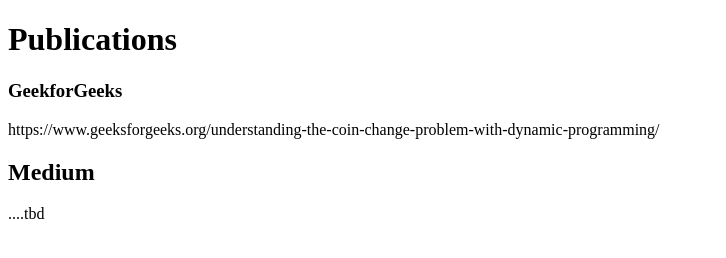
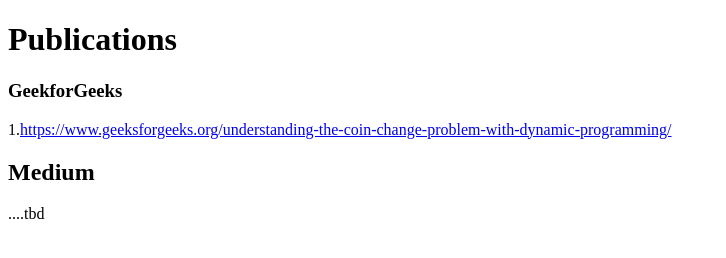
Before and after one commit to Msarker1/publications, a plain HTML site: page index.html in a window 1280 px wide. Shown: the whole page, without its empty margins (0-726 px from the left). Drawn offline with Linux system fonts and the light colour scheme.

Commit message:
Update index.html

```diff
--- a/index.html
+++ b/index.html
@@ -8,7 +8,7 @@
 
 <article>
   <h3>GeekforGeeks</h3>
-  <url>https://www.geeksforgeeks.org/understanding-the-coin-change-problem-with-dynamic-programming/</url>
+  <p>1.<a href="https://www.geeksforgeeks.org/understanding-the-coin-change-problem-with-dynamic-programming/">https://www.geeksforgeeks.org/understanding-the-coin-change-problem-with-dynamic-programming/</a></p>
 </article>
 
 <article>
```
